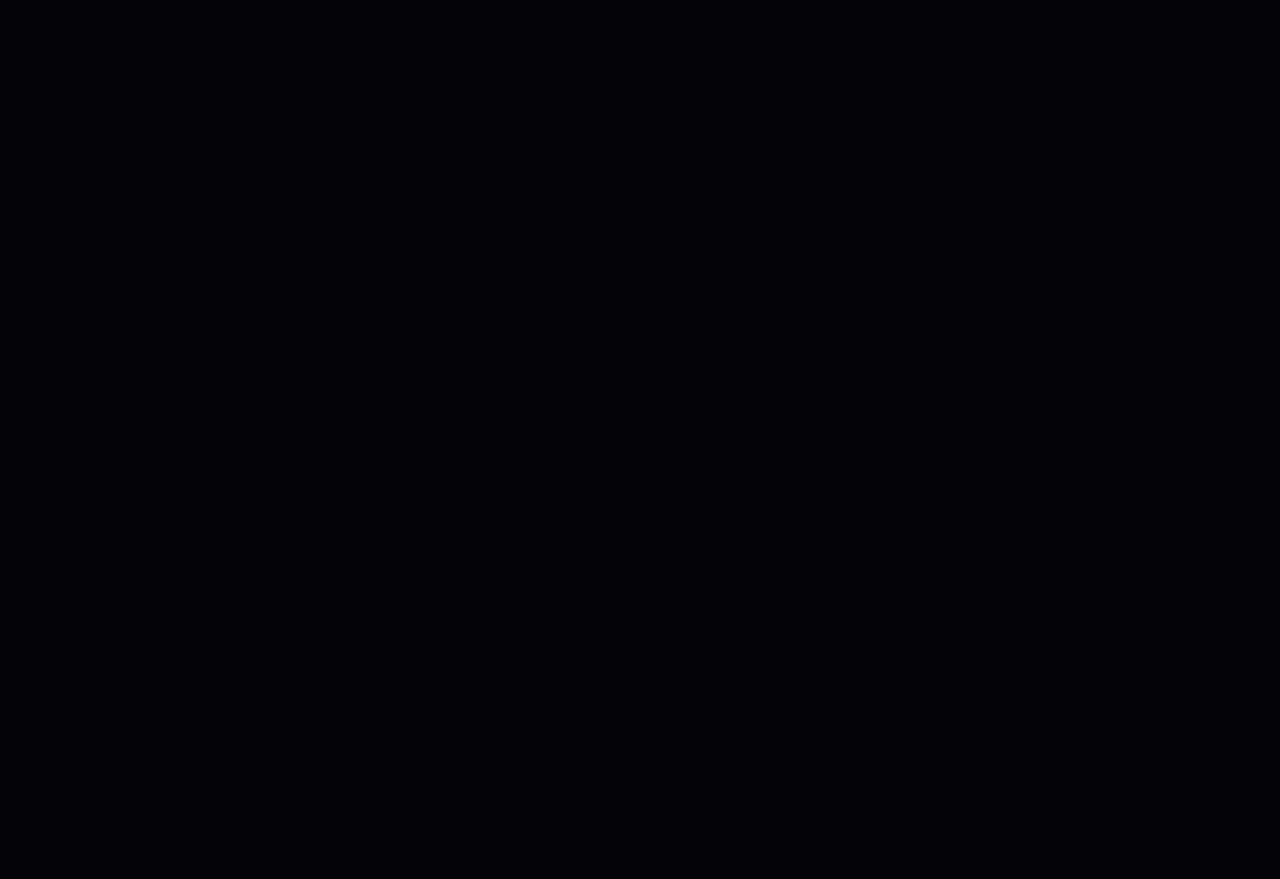
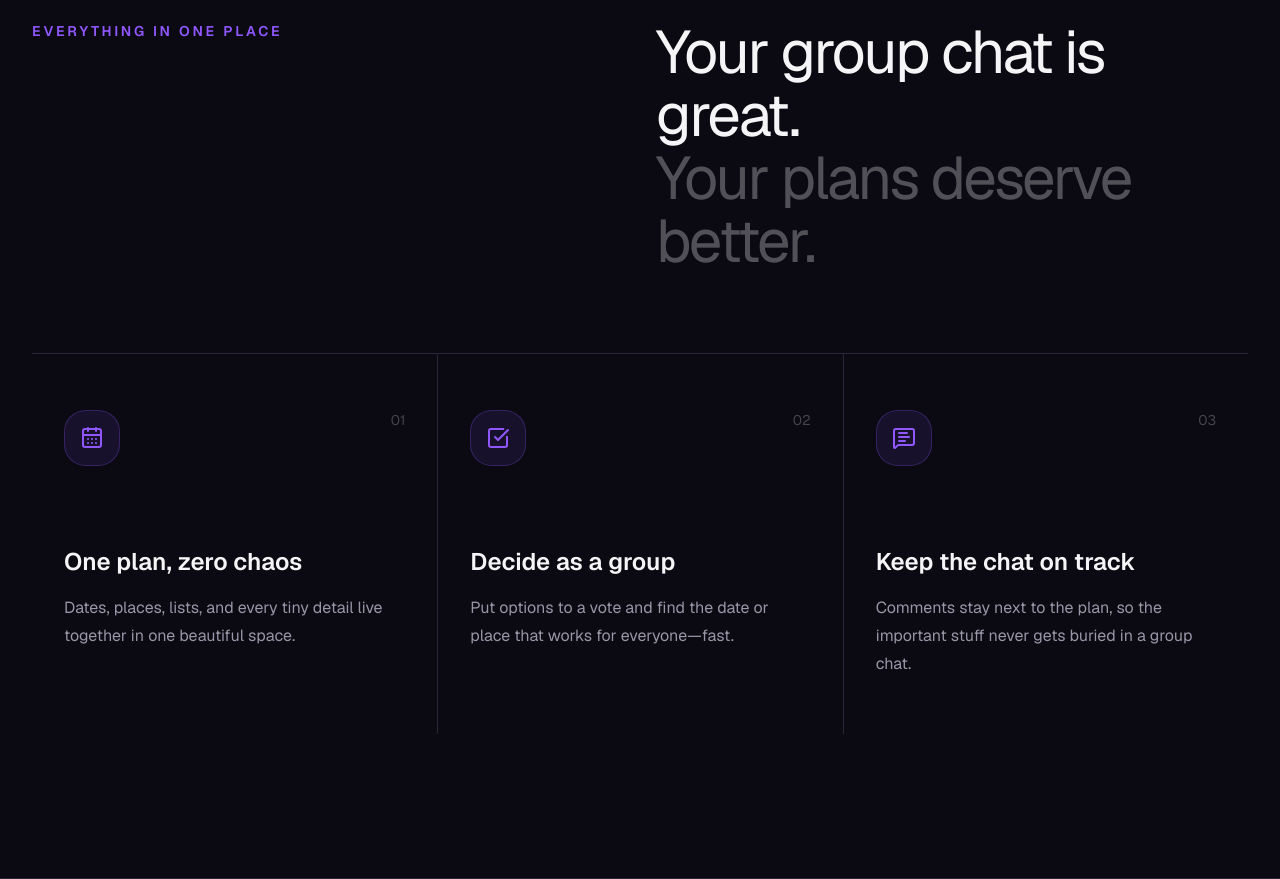
Before and after one commit to synonim789/event-app, a Next.js app: page / in a window 1280 px wide. Shown: the part 1080-1959 px from the top of the page. Before the commit the page ends 860 px from the top, so only its background shows below. Built offline with nearby package versions, Linux system fonts and the light colour scheme.

Commit message:
add features section

```diff
--- a/app/page.tsx
+++ b/app/page.tsx
@@ -1,5 +1,6 @@
 import Hero from '@/components/hero'
 import Navbar from '@/components/navbar'
+import Features from '@/components/ui/features'
 
 export default function Home() {
   return (
@@ -7,6 +8,7 @@ export default function Home() {
       <main>
         <Navbar />
         <Hero />
+        <Features />
       </main>
     </div>
   )
--- a/components/hero.tsx
+++ b/components/hero.tsx
@@ -25,7 +25,7 @@ function Hero() {
   return (
     <section
       id="top"
-      className="relative mx-auto grid min-h-205 max-w-350 items-center gap-14 px-5 pt-36 sm:px-8 lg:grid-cols-[.86fr_1.14fr] lg:px-20 lg:pt-28"
+      className="relative mx-auto grid min-h-205 max-w-350 items-center gap-14 px-5 pb-24 pt-36 sm:px-8 lg:grid-cols-[.86fr_1.14fr] lg:px-20 lg:pt-28"
     >
       <div className="absolute left-[8%] top-32 h-64 w-64 rounded-full bg-primary/15 blur-[110px]" />
       <div className="relative z-10 max-w-155">
--- a/components/navbar.tsx
+++ b/components/navbar.tsx
@@ -6,8 +6,9 @@ import { Button } from './ui/button'
 
 function Navbar() {
   const goTo = (id: string) => {
-    document.getElementById(id)?.scrollIntoView({ behavior: 'smooth' })
-    console.log(id)
+    document
+      .getElementById(id)
+      ?.scrollIntoView({ behavior: 'smooth', block: 'start' })
   }
   return (
     <header className="fixed inset-x-0 top-0 z-50 border-b border-border bg-background/80 backdrop-blur-xl">
--- /dev/null
+++ b/components/ui/features.tsx
@@ -0,0 +1,77 @@
+import { cn } from 'cn'
+import { CalendarDays, MessageSquareText, SquareCheckBig } from 'lucide-react'
+
+const featuresList = [
+  {
+    icon: <CalendarDays className="w-6 h-6" />,
+    number: '01',
+    title: 'One plan, zero chaos',
+    description:
+      'Dates, places, lists, and every tiny detail live together in one beautiful space.',
+  },
+  {
+    icon: <SquareCheckBig className="w-6 h-6" />,
+    number: '02',
+    title: 'Decide as a group',
+    description:
+      'Put options to a vote and find the date or place that works for everyone—fast.',
+  },
+  {
+    icon: <MessageSquareText className="w-6 h-6" />,
+    number: '03',
+    title: 'Keep the chat on track',
+    description:
+      'Comments stay next to the plan, so the important stuff never gets buried in a group chat.',
+  },
+]
+
+function Features() {
+  return (
+    <div
+      className="border-border border-y bg-card px-5 py-28 sm:px-8 lg:py-36"
+      id="features"
+    >
+      <div className="mx-auto max-w-310">
+        <div className="grid gap-8 lg:grid-cols-2">
+          <p className="text-sm font-semibold tracking-[.2em] text-primary uppercase">
+            Everything in one place
+          </p>
+          <h2 className="text-4xl leading-[1.05] tracking-[-.04em] sm:text-6xl">
+            Your group chat is great.
+            <br />
+            <span className="text-foreground/30">
+              Your plans deserve better.
+            </span>
+          </h2>
+        </div>
+        <div className="mt-20 grid border-t border-border md:grid-cols-3">
+          {featuresList.map((feature, i) => (
+            <article
+              key={i}
+              className={cn(
+                'group relative py-10 md:px-8 md:py-14',
+                i > 0 && 'border-t border-border md:border-l md:border-t-0',
+              )}
+            >
+              <div className="mb-20 flex items-start justify-between">
+                <span className="grid h-14 w-14 place-items-center rounded-2xl border border-primary/25 bg-primary/10 text-primary transition group-hover:bg-primary group-hover:text-primary-foreground">
+                  {feature.icon}
+                </span>
+                <span className="text-foreground/25 text-sm">
+                  {feature.number}
+                </span>
+              </div>
+              <div>
+                <h3 className="text-2xl font-semibold">{feature.title}</h3>
+                <p className="mt-4 max-w-xs leading-7 text-muted-foreground">
+                  {feature.description}
+                </p>
+              </div>
+            </article>
+          ))}
+        </div>
+      </div>
+    </div>
+  )
+}
+export default Features
```
